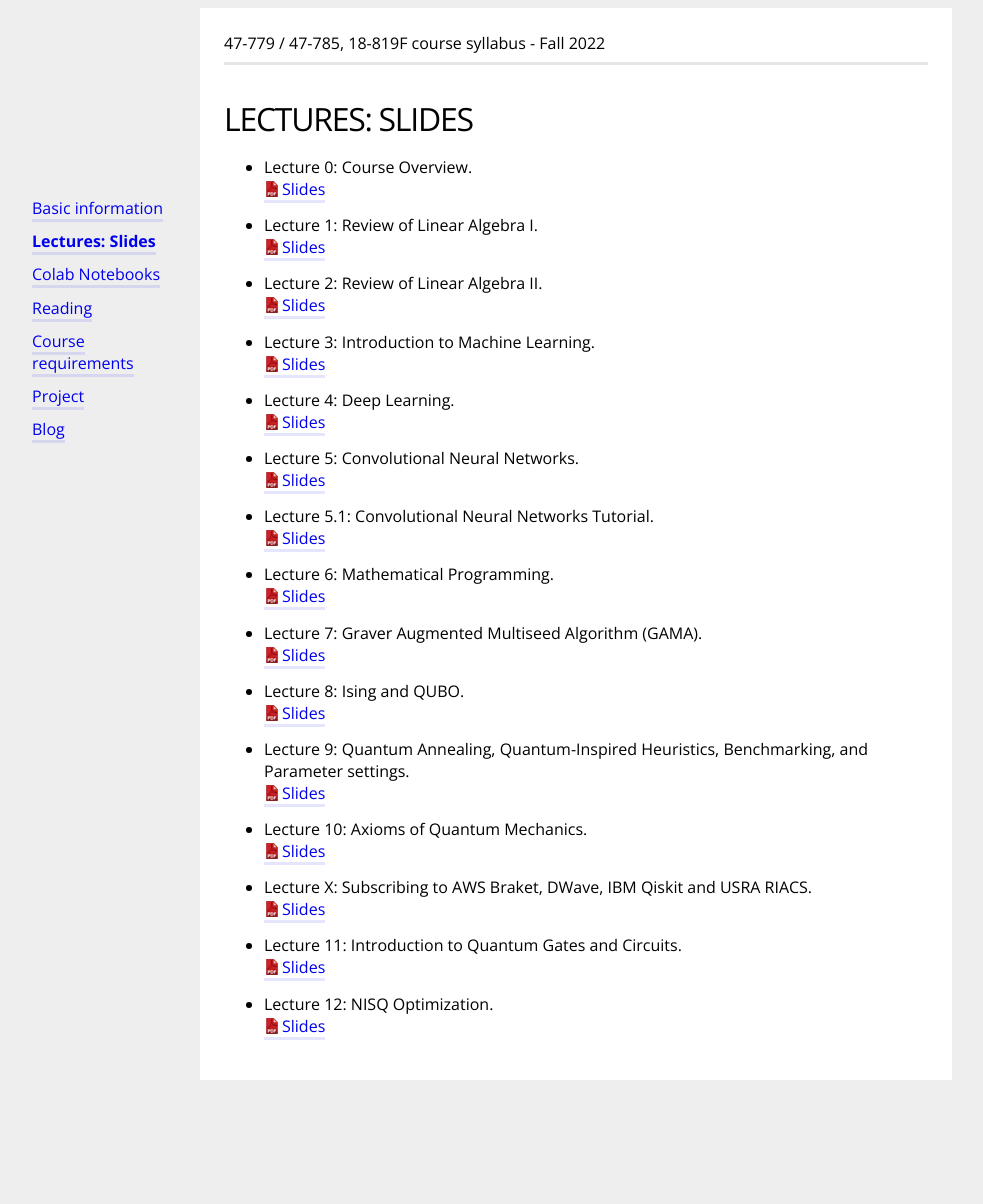
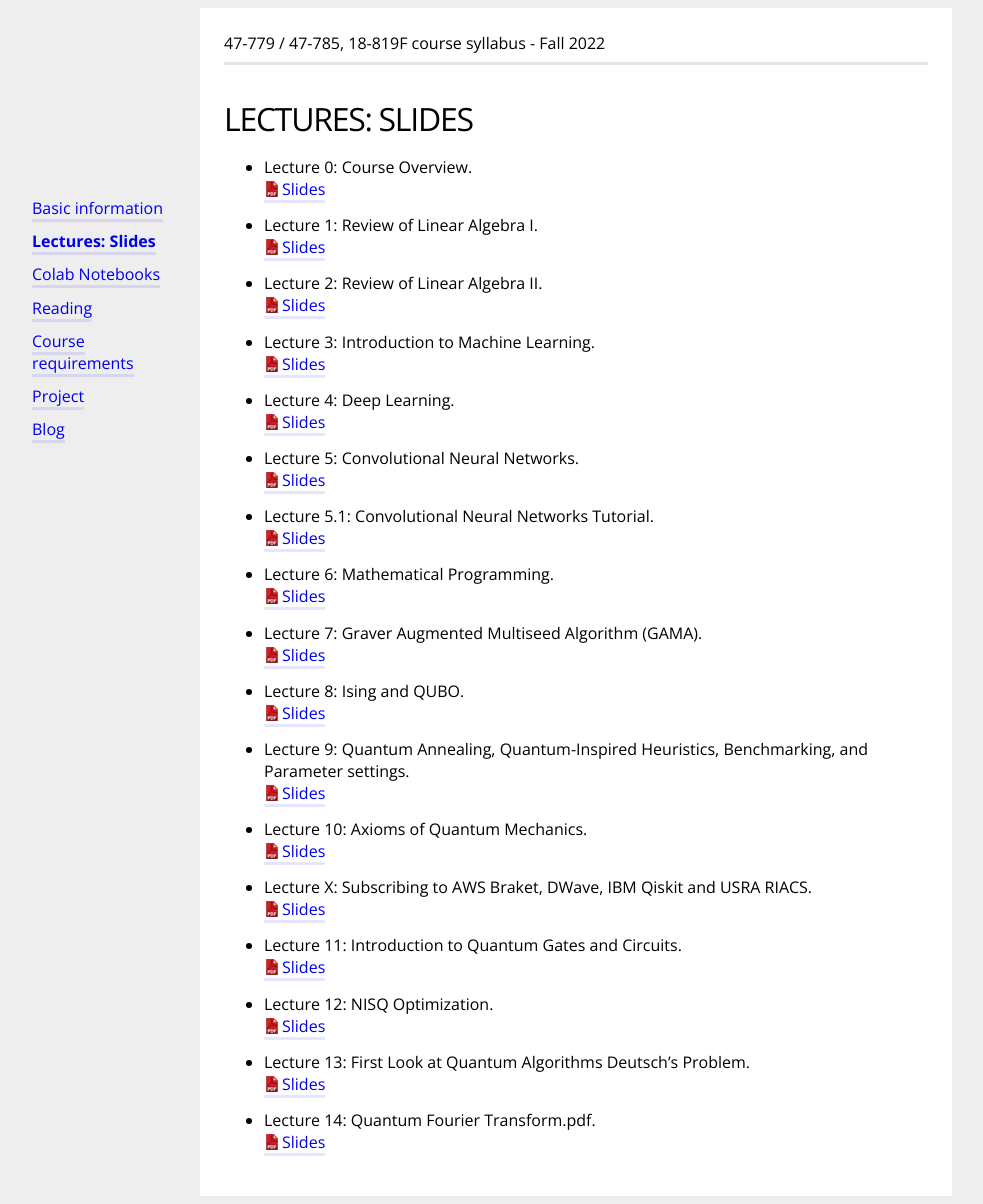
Before and after one commit to bernalde/QuIPML22, a Jekyll site: the page built from lecture.md, in a window 1280 px wide. Shown: the whole page, without its empty margins (64-1047 px from the left). Built offline with Jekyll 4.4.1, drawn with Linux system fonts in a browser that asks for light colours; before the commit the page ends 1088 px from its top, so only the background shows below that.

Commit message:
Update lecture.md

```diff
--- a/lecture.md
+++ b/lecture.md
@@ -58,6 +58,12 @@ Here you can access all the lecture slides.
 - Lecture 12: NISQ Optimization.<br>
 <a href="slides/18-819FLecture12-NISQOptimization.pdf" download>Slides</a>
 
+- Lecture 13: First Look at Quantum Algorithms Deutsch’s Problem.<br>
+<a href="slides/18-819F Lecture 13 - First Look at Quantum Algorithms Deutsch’s Problem.pdf" download>Slides</a>
+
+- Lecture 14: Quantum Fourier Transform.pdf.<br>
+<a href="slides/18-819F Lecture 14 - Quantum Fourier Transform.pdf" download>Slides</a>
+
 
 
 <!-- - Lecture 7: Convolutional Neural Networks.<br>
```
